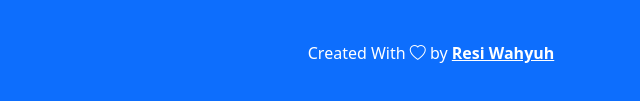
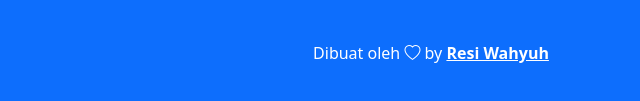
Before and after one commit to sakerlont/sakerlont.github.io, a plain HTML site: page index.html in a window 1280 px wide. Shown: the part 3000-3101 px from the top of the page, 209-849 px from the left. Drawn offline with nearby package versions, Linux system fonts and the light colour scheme.

```diff
--- a/index.html
+++ b/index.html
@@ -161,7 +161,7 @@
     <!--AkhirContact-->
     <!--footer-->
     <footer class="bg-primary text-center pb-5">
-      <p class="text-white mb-5">Created With <i class="bi bi-heart"></i> by <a href="https://www.instagram.com/resiwahyuh/" class="text-white fw-bold">Resi Wahyuh</a></p>
+      <p class="text-white mb-5">Dibuat oleh <i class="bi bi-heart"></i> by <a href="https://www.instagram.com/resiwahyuh/" class="text-white fw-bold">Resi Wahyuh</a></p>
     </footer>
     <!--akhir footer-->
     <!-- Optional JavaScript; choose one of the two! -->
```
